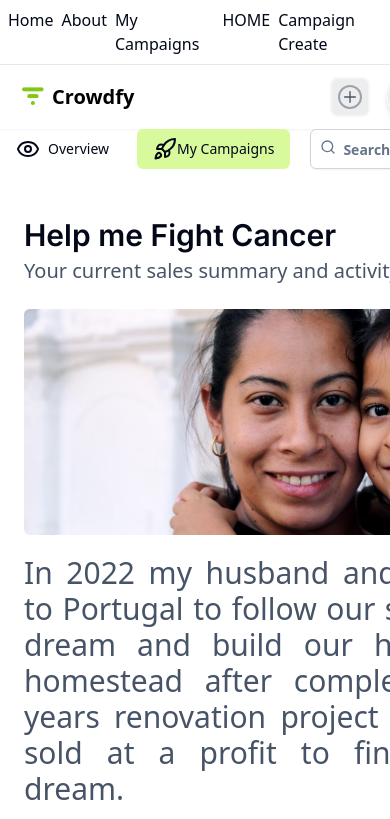
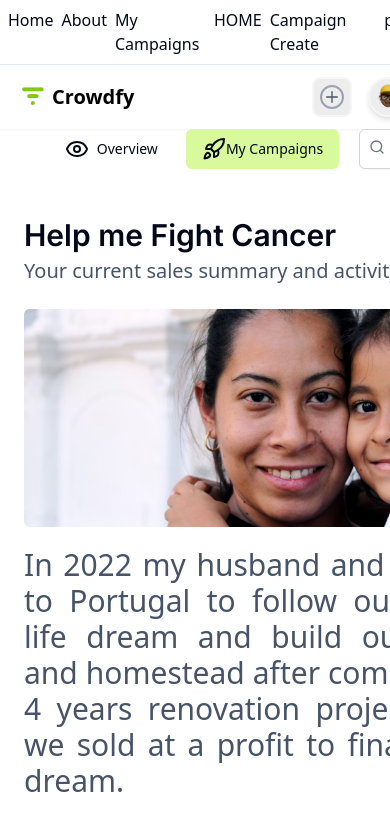
Before and after one commit to Aprender-e-Crescer/crowdfy, a React (Vite) app: page /my-campaigns in a window 390 px wide. Shown: the top 819 px of the page. Built offline with nearby package versions, Linux system fonts and the light colour scheme; a web font is replaced by a local one.

Commit message:
Responsividade no subheader

```diff
--- a/src/components/subHeader.tsx
+++ b/src/components/subHeader.tsx
@@ -13,7 +13,7 @@ interface Props {
 
 export function SubHeader({ buttons }: Props) {
   return (
-    <div className="flex justify-between">
+    <div className="flex justify-center sm:justify-between">
       <div className="flex gap-3 mr-5">
         {buttons.map(({ title, variant, icon, route }) => (
           <Link to={route} key={title}>
--- a/src/components/ui/input-sub-header.tsx
+++ b/src/components/ui/input-sub-header.tsx
@@ -1,8 +1,8 @@
 /**
-* This code was generated by v0 by Vercel.
-* @see https://v0.dev/t/TRBF95xI9Ud
-* Documentation: https://v0.dev/docs#integrating-generated-code-into-your-nextjs-app
-*/
+ * This code was generated by v0 by Vercel.
+ * @see https://v0.dev/t/TRBF95xI9Ud
+ * Documentation: https://v0.dev/docs#integrating-generated-code-into-your-nextjs-app
+ */
 
 /** Add fonts into your Next.js project:
 
@@ -17,7 +17,7 @@ To read more about using these font, please visit the Next.js documentation:
 - App Directory: https://nextjs.org/docs/app/building-your-application/optimizing/fonts
 - Pages Directory: https://nextjs.org/docs/pages/building-your-application/optimizing/fonts
 **/
-import { Input } from "@/components/ui/input"
+import { Input } from "@/components/ui/input";
 
 export function InputSubHeader() {
   return (
@@ -26,10 +26,10 @@ export function InputSubHeader() {
       <Input
         type="search"
         placeholder="Search"
-        className="pl-8 rounded-md border border-neutral-300 bg-background shadow-sm focus:border-primary focus:ring-primary text-sm flex items-center w-56 sm:w-80 mr-5"
+        className="pl-8 rounded-md border border-neutral-300 bg-background shadow-sm focus:border-primary focus:ring-primary text-sm sm:flex items-center w-32 sm:w-80 sm:mr-5"
       />
     </div>
-  )
+  );
 }
 
 function SearchIcon(props) {
@@ -49,5 +49,5 @@ function SearchIcon(props) {
       <circle cx="11" cy="11" r="8" />
       <path d="m21 21-4.3-4.3" />
     </svg>
-  )
+  );
 }
```
